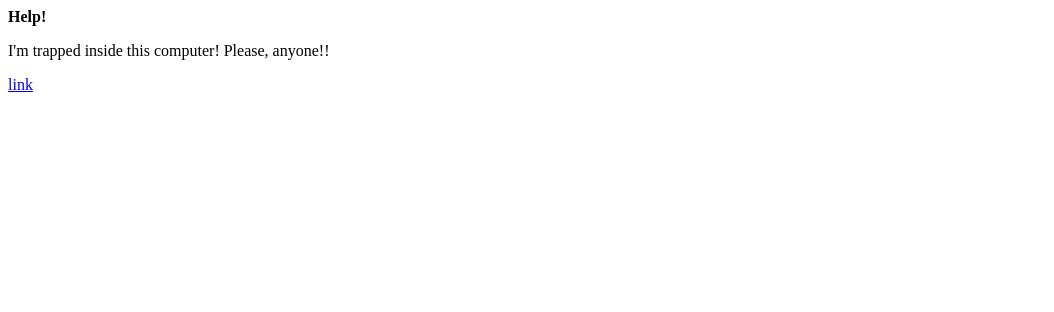
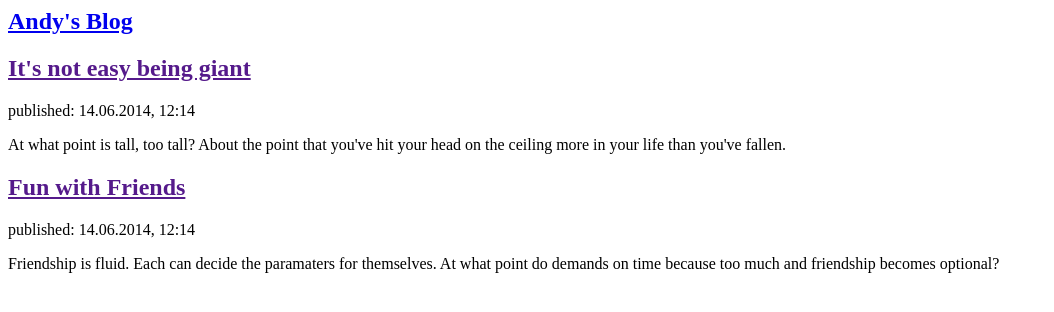
Before and after one commit to Wattage85/my-first-blog, a Django app: page / in a window 1280 px wide. Shown: the top 312 px of the page, without its empty margins (0-1054 px from the left). Run offline with Django 3.2, Linux system fonts and the light colour scheme; data that the repository does not hold is empty.

Commit message:
Modified templates to display posts from database.

```diff
--- a/blog/templates/blog/post_list.html
+++ b/blog/templates/blog/post_list.html
@@ -3,8 +3,30 @@
         <title>Andy's blog</title>
     </head>
     <body>
-        <strong>Help!</strong>
-        <p>I'm trapped inside this computer! Please, anyone!!</p>
-         <a href="http://www.nooooooooooooooo.com/">link</a>
-    </body>
-</html>
+          <div>
+              <h2><a href="/">Andy's Blog</a></h2>
+          </div>
+
+          <div>
+              <h2><a href="">It's not easy being giant</a></h2>
+              <p>published: 14.06.2014, 12:14</p>
+              <p>At what point is tall, too tall? About the point that you've hit your head on the ceiling more in your life than you've fallen.</p>
+          </div>
+
+          <div>
+            {% for post in posts %}
+            <div>
+                <h2><a href="">{{ post.title }}</a></h2>
+                <p>published: {{ post.published_date }}</p>
+                <p>{{ post.text|linebreaksbr }}</p>
+            </div>
+            {% endfor %}
+          </div>
+
+          <div>
+              <h2><a href="">Fun with Friends</a></h2>
+              <p>published: 14.06.2014, 12:14</p>
+              <p>Friendship is fluid. Each can decide the paramaters for themselves. At what point do demands on time because too much and friendship becomes optional?</p>
+          </div>
+      </body>
+  </html>
--- a/blog/views.py
+++ b/blog/views.py
@@ -1,5 +1,7 @@
 from django.shortcuts import render
+from django.utils import timezone
+from .models import Post
 
-# Create your views here.
 def post_list(request):
-    return render(request, 'blog/post_list.html', {})
+    posts = Post.objects.filter(published_date__lte=timezone.now()).order_by('published_date')
+    return render(request, 'blog/post_list.html', {'posts': posts})
```
